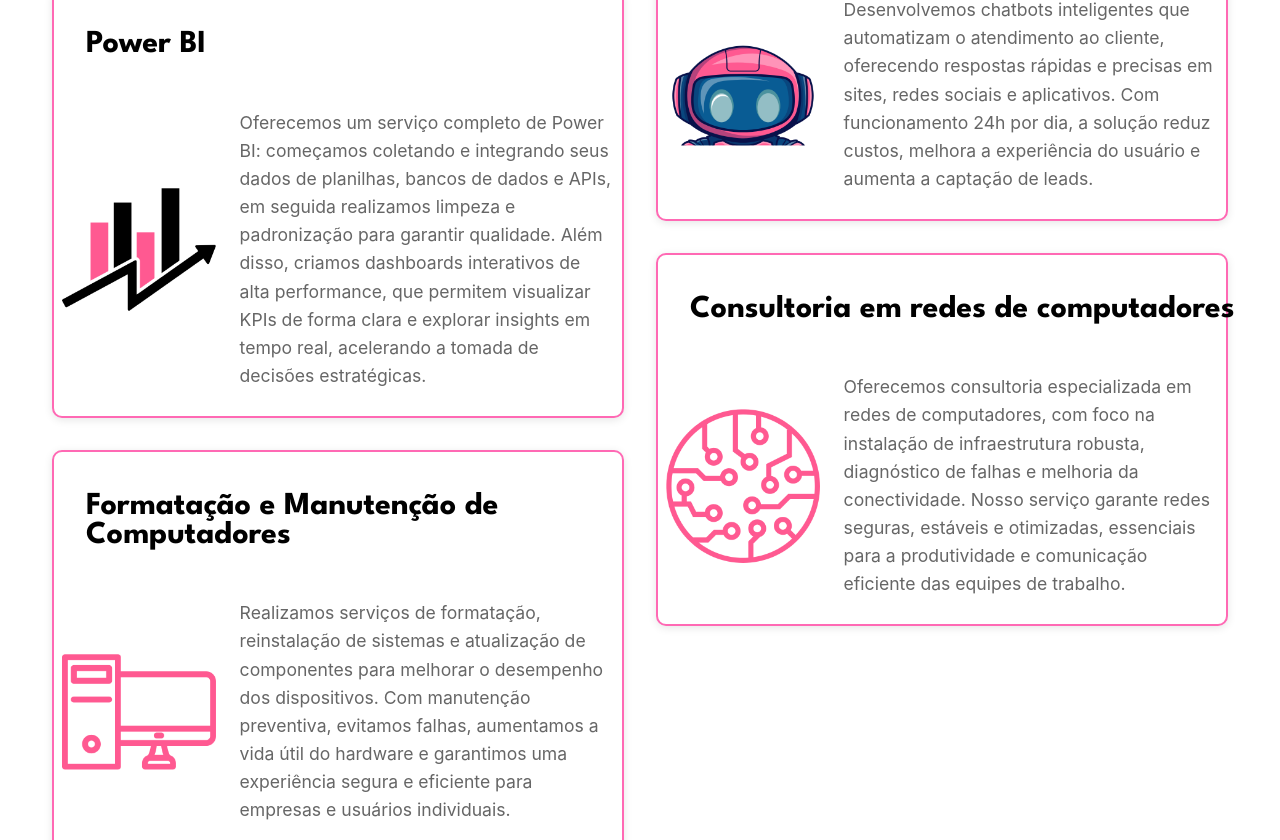
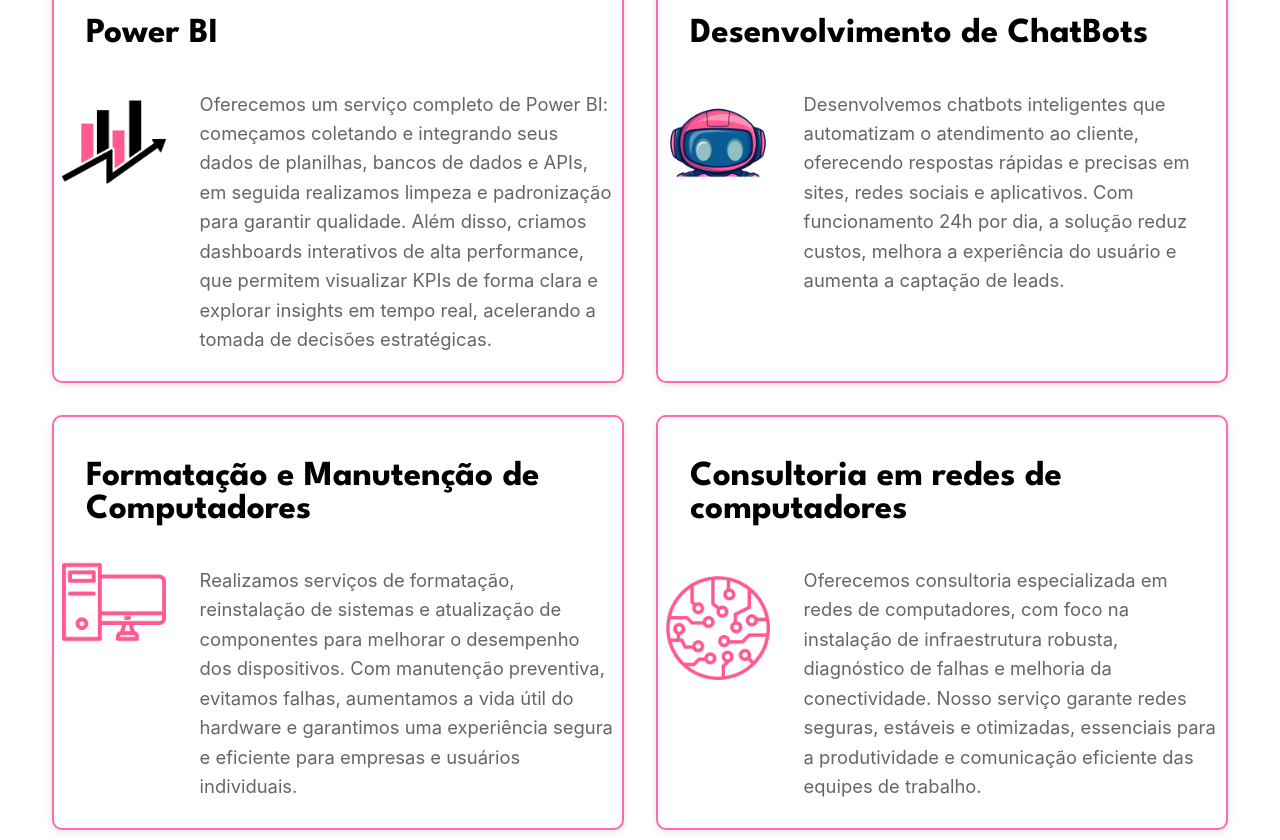
Before and after one commit to projetosTherion/TraineeWeb, a React (Create React App) app in the folder therion/: page /projetos in a window 1280 px wide. Shown: the part 938-1778 px from the top of the page. Built offline with nearby package versions, Linux system fonts and the light colour scheme.

Commit message:
Alinhamento dos ícones, textos e padronização dos tamanhos das seções quadradas(caixas) da aba projetos

```diff
--- a/therion/src/components/componentsProjetos/projetosSection.jsx
+++ b/therion/src/components/componentsProjetos/projetosSection.jsx
@@ -1,5 +1,5 @@
 import styles from './projetosSection.module.css'
-import React, { useRef, useEffect } from 'react';
+import React from 'react';
 
 import imagemDesenvolvimento_Web_e_Mobile from '../../assets/Desenvolvimento_Web_e_Mobile.png';
 import imagemPower_Bl from '../../assets/Power_BI.png';
@@ -9,16 +9,13 @@ import imagemDesenvolvimento_de_Chatbots from '../../assets/Desenvolvimento_de_C
 import imagemConsultoria_em_redes_de_computadores from '../../assets/Consultoria_em_redes_de_computadores.png';
 
 function ProjetosSection() {
-     return(
+  return (
     <section className={styles.projetosContainer}>
-
-      <div className={styles.containerEsquerda}>
-
-        {/*Primeiro Card*/}
+      {/* Linha 1 */}
       <div className={styles.caixaTexto}>
         <h3 className={styles.titulo}>Desenvolvimento Web e Mobile</h3>
         <div className={styles.imagemTextoWrapper}>
-              <img src={imagemDesenvolvimento_Web_e_Mobile} alt="Ícone de ajuda" className={styles.icon}/>
+          <img src={imagemDesenvolvimento_Web_e_Mobile} alt="Ícone de ajuda" className={styles.icon} />
           <p className={styles.texto}>
             Criamos sites e aplicativos modernos, responsivos e seguros, utilizando tecnologias como JavaScript,
             React, CSS, HTML e WordPress. Desenvolvemos interfaces intuitivas, integramos bancos de dados,
@@ -28,11 +25,23 @@ function ProjetosSection() {
         </div>
       </div>
 
-        {/*Segundo Card*/}
+      <div className={styles.caixaTexto}>
+        <h3 className={styles.titulo}>Automação com Microcontroladores</h3>
+        <div className={styles.imagemTextoWrapper}>
+          <img src={imagemAutomação_com_Microcontroladores} alt="Ícone de ajuda" className={styles.icon} />
+          <p className={styles.texto}>
+            Oferecemos soluções de automação que integram sensores e sistemas inteligentes para monitorar
+            e controlar processos em tempo real. Ideal para quem busca mais eficiência, redução de erros e
+            aumento da produtividade em ambientes industriais e residenciais.
+          </p>
+        </div>
+      </div>
+
+      {/* Linha 2 */}
       <div className={styles.caixaTexto}>
         <h3 className={styles.titulo}>Power BI</h3>
         <div className={styles.imagemTextoWrapper}>
-              <img src={imagemPower_Bl} alt="Ícone de ajuda" className={styles.icon}/>
+          <img src={imagemPower_Bl} alt="Ícone de ajuda" className={styles.icon} />
           <p className={styles.texto}>
             Oferecemos um serviço completo de Power BI: começamos coletando e integrando seus dados de planilhas,
             bancos de dados e APIs, em seguida realizamos limpeza e padronização para garantir qualidade. Além disso,
@@ -42,41 +51,10 @@ function ProjetosSection() {
         </div>
       </div>
 
-        {/*Terceiro Card*/}
-        <div className={styles.caixaTexto}>
-          <h3 className={styles.titulo}>Formatação e Manutenção de Computadores</h3>
-            <div className={styles.imagemTextoWrapper}>
-              <img src={imagemFormatação_e_Manutenção_de_Computadores} alt="Ícone de ajuda" className={styles.icon}/>
-              <p className={styles.texto}>
-                Realizamos serviços de formatação, reinstalação de sistemas e atualização de componentes para melhorar o desempenho dos
-                dispositivos. Com manutenção preventiva, evitamos falhas, aumentamos a vida útil do hardware e garantimos uma experiência
-                segura e eficiente para empresas e usuários individuais.
-              </p>
-            </div>
-        </div>
-      </div>
-
-      {/*Containers da Direita*/}
-      <div className={styles.containerDireita}>
-
-        {/*Primeiro card*/}
-        <div className={styles.caixaTexto}>
-          <h3 className={styles.titulo}>Automação com Microcontroladores</h3>
-            <div className={styles.imagemTextoWrapper}>
-              <img src={imagemAutomação_com_Microcontroladores} alt="Ícone de ajuda" className={styles.icon}/>
-              <p className={styles.texto}>
-                Oferecemos soluções de automação que integram sensores e sistemas inteligentes para monitorar
-                e controlar processos em tempo real. Ideal para quem busca mais eficiência, redução de erros e
-                aumento da produtividade em ambientes industriais e residenciais.
-              </p>
-            </div>
-        </div>
-
-        {/*Segundo Card*/}
       <div className={styles.caixaTexto}>
         <h3 className={styles.titulo}>Desenvolvimento de ChatBots</h3>
         <div className={styles.imagemTextoWrapper}>
-            <img src={imagemDesenvolvimento_de_Chatbots} alt="Ícone de ajuda" className={styles.icon}/>
+          <img src={imagemDesenvolvimento_de_Chatbots} alt="Ícone de ajuda" className={styles.icon} />
           <p className={styles.texto}>
             Desenvolvemos chatbots inteligentes que automatizam o atendimento ao cliente,
             oferecendo respostas rápidas e precisas em sites, redes sociais e aplicativos.
@@ -85,22 +63,36 @@ function ProjetosSection() {
         </div>
       </div>
 
-        {/*Terceiro Card*/}
+      {/* Linha 3 */}
+      <div className={styles.caixaTexto}>
+        <h3 className={styles.titulo}>Formatação e Manutenção de Computadores</h3>
+        <div className={styles.imagemTextoWrapper}>
+          <img
+              src={imagemFormatação_e_Manutenção_de_Computadores}
+              alt="Ícone de ajuda"
+              className={`${styles.icon} ${styles['icon-ajuste-formatacao']}`}
+          />
+          <p className={styles.texto}>
+            Realizamos serviços de formatação, reinstalação de sistemas e atualização de componentes para melhorar o desempenho dos
+            dispositivos. Com manutenção preventiva, evitamos falhas, aumentamos a vida útil do hardware e garantimos uma experiência
+            segura e eficiente para empresas e usuários individuais.
+          </p>
+        </div>
+      </div>
+
       <div className={styles.caixaTexto}>
         <h3 className={styles.titulo}>Consultoria em redes de computadores</h3>
         <div className={styles.imagemTextoWrapper}>
-              <img src={imagemConsultoria_em_redes_de_computadores} alt="Ícone de ajuda" className={styles.icon}/>
+        <img src={imagemConsultoria_em_redes_de_computadores} alt="Ícone de ajuda" className={`${styles.icon} ${styles['icon-ajuste']}`} />
           <p className={styles.texto}>
-
             Oferecemos consultoria especializada em redes de computadores, com foco na instalação de infraestrutura robusta,
             diagnóstico de falhas e melhoria da conectividade. Nosso serviço garante redes seguras, estáveis e otimizadas,
             essenciais para a produtividade e comunicação eficiente das equipes de trabalho.
           </p>
         </div>
       </div>
-      </div>
     </section>
-     )
+  );
 }
 
 export default ProjetosSection;
--- a/therion/src/components/componentsProjetos/projetosSection.module.css
+++ b/therion/src/components/componentsProjetos/projetosSection.module.css
@@ -1,70 +1,74 @@
-.projetosContainer{
-  display: flex;
-  flex-direction: row;
-  justify-content: center;
-  align-items: flex-start;
-  gap: 2rem;
+.projetosContainer {
+  display: grid;
+  grid-template-columns: 1fr 1fr;
+  gap: 2rem 2rem;
+  width: 100%;
   margin: 0 auto;
-
   padding: 0 clamp(8px, 4vw, 32px);
-  width: 100%;
 }
 
-.imagemTextoWrapper{
-  display: flex;
-  flex-direction: row;
-  align-items: center;
-  gap: 1.5rem;
-  width: 100%;
-}/*Alinha a imagem ao texto do card*/
-
-
 .caixaTexto {
-  min-height: clamp(120px, 30vw, 280px);
+  min-height: 320px;
   display: flex;
   flex-direction: column;
-  align-items: flex-start;
-  gap: clamp(0.5rem, 3vw, 1.5rem);
+  justify-content: flex-start;
   background-color: #fff;
   padding: clamp(0.25rem, 2vw, 0.5rem);
   border: 2px solid #ff69b4;
   border-radius: 10px;
   box-shadow: 0 2px 8px rgba(0, 0, 0, 0.1);
-  max-width: none;
- }
-
-.containerEsquerda,
-.containerDireita {
-  display: flex;
-  flex-direction: column;
-  gap: 2rem;
-  flex: 1;
-  min-width: 300px;
-}/*Container dos cards*/
-
-.icon {
-  width: clamp(48px, 12vw, 180px);
-  height: auto;
-  object-fit: contain;
-  align-self: center;
-  border-radius: 12px;
-}/*Container das imagens*/
+  width: 100%;
+  box-sizing: border-box;
+}
 
 .titulo {
   font-family: 'League Spartan';
   font-weight: bold;
-  font-size: clamp(1.2rem, 5vw, 2rem);
-  margin-bottom: 0.5rem;
+  font-size: clamp(1.2rem, 5vw, 2.2rem);
+  margin-bottom: 2.5rem;
   color: #000000;
   text-align: left;
-  margin-left: 1.5rem;
+  padding-left: 1.5rem;
   width: 100%;
-}/*Titulo dos cards*/
+}
 
-.texto{
-  font-size: clamp(0.9rem, 2.5vw, 1.1rem);
+.imagemTextoWrapper {
+  display: flex;
+  flex-direction: row;
+  align-items: flex-start;
+  gap: 2.1rem;
+  width: 100%;
+}
+
+.icon {
+  width: 104px;
+  height: 104px;
+  object-fit: contain;
+  align-self: flex-start;
+  border-radius: 12px;
+  margin-top: 0;
+}
+
+.texto {
+  font-size: clamp(1rem, 2.5vw, 1.15rem);
   color: #666;
   line-height: 1.6;
   text-align: left;
   flex-grow: 1;
+  margin-top: 0;
 }
+
+.containerEsquerda,
+.containerDireita {
+  display: contents;
+  gap: 0;
+  min-width: unset;
+}
+
+.icon-ajuste-formatacao {
+  margin-top: -16px; /* ajuste do da imagem de f"omatação e manutenção de computadores" */
+}
+
+.icon.icon-ajuste {
+  margin-top: 10px;  /* ajuste do da imagem de "consultoria em redes de computadores" */
+}
```
Lines whose indentation alone changed are shown as unchanged.
